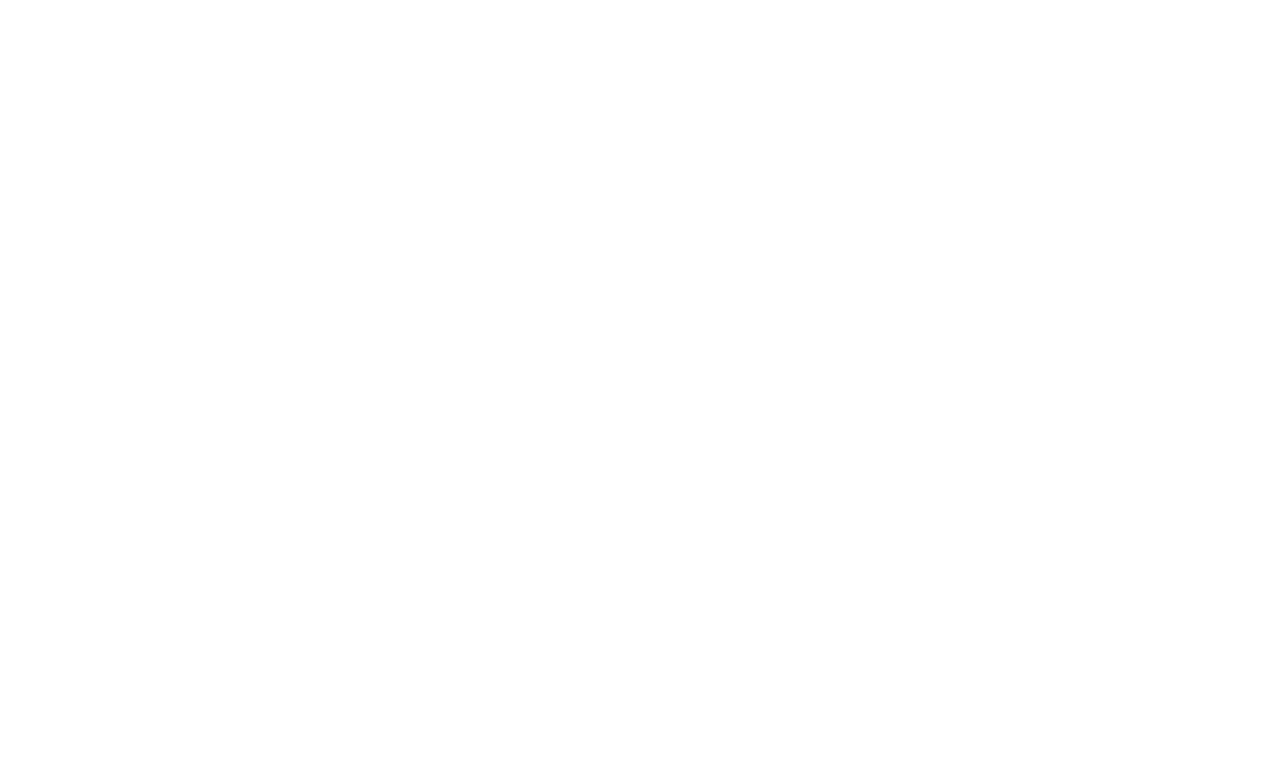
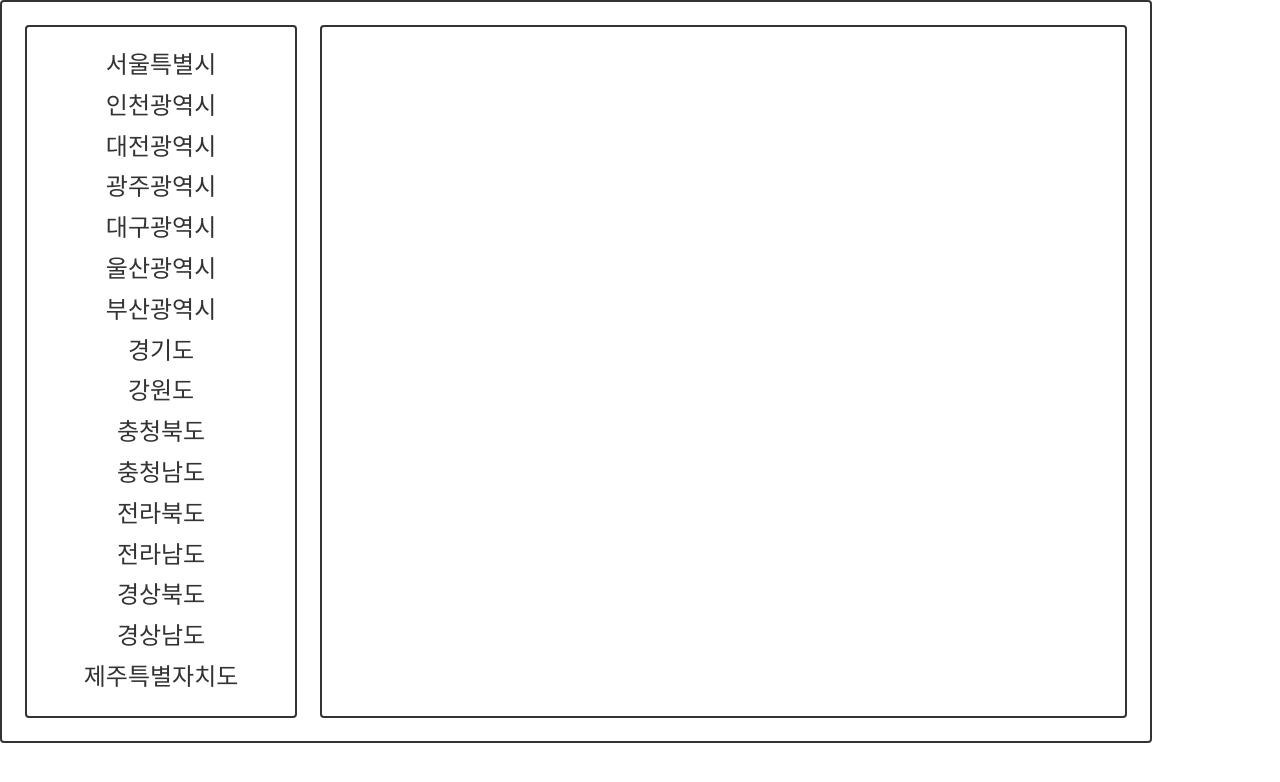
Before and after one commit to HOPE-2024/front, a React (Create React App) app: page /ChatList in a window 1280 px wide. Before the commit this address had no page. Shown: the top 782 px of the page. Built offline with nearby package versions, Linux system fonts and the light colour scheme.

Commit message:
버튼 컴포넌트 글로벌스타일 블랙색상 추가 채팅 컴포넌트 추가

```diff
--- a/src/App.js
+++ b/src/App.js
@@ -1,24 +1,20 @@
-import { BrowserRouter, Route, Routes } from "react-router-dom";
 import "./App.css";
 import GlobalStyle from "./utils/GlobalStyle";
-import { Home } from "./pages/Home";
+import { Route, Routes, BrowserRouter as Router } from "react-router-dom";
 import { Login } from "./pages/member/Login";
-import { Template } from "./component/Template/Template";
+import { ChatList } from "./pages/chat/ChatList";
 
 function App() {
   return (
     <>
       <GlobalStyle />
-      <BrowserRouter>
+      <Router>
         <Routes>
           <Route path="/Login" element={<Login />} />
-          <Route element={<Template />}>
-            <Route path="/" element={<Home />} />
-          </Route>
+          <Route path="/ChatList" element={<ChatList />} />
         </Routes>
-      </BrowserRouter>
+      </Router>
     </>
   );
 }
-
 export default App;
--- /dev/null
+++ b/src/css/chat/AreaListCss.jsx
@@ -0,0 +1,72 @@
+import styled from "styled-components";
+
+export const ChatListOutLine = styled.div`
+  color: var(--BLACK);
+  display: flex;
+  justify-content: center;
+  border: 2px solid var(--BLACK);
+  width: 90%;
+  height: 90%;
+  border-radius: 4px;
+`;
+
+export const InLineLeft = styled.div`
+  color: var(--BLACK);
+  padding: 1em;
+  gap: 0.5em;
+  font-size: 3vh;
+  display: flex;
+  flex-direction: column;
+  align-items: center;
+  justify-content: center;
+  width: 25%;
+  border: 2px solid var(--BLACK);
+  border-radius: 4px;
+  margin: 2% 0 2% 2%;
+`;
+
+export const InLineRight = styled.div`
+  color: var(--BLACK);
+  width: 75%;
+  border: 2px solid var(--BLACK);
+  border-radius: 4px;
+  margin: 2% 2% 2% 2%;
+`;
+
+export const CityList = [
+  "서울특별시",
+  "인천광역시",
+  "대전광역시",
+  "광주광역시",
+  "대구광역시",
+  "울산광역시",
+  "부산광역시",
+  "경기도",
+  "강원도",
+  "충청북도",
+  "충청남도",
+  "전라북도",
+  "전라남도",
+  "경상북도",
+  "경상남도",
+  "제주특별자치도",
+];
+
+export const CityItem = styled.div`
+  line-height: 1.2;
+  background-image: linear-gradient(transparent 70%, #3c84f8 40%);
+  background-repeat: no-repeat;
+  background-size: 0% 100%;
+  transition: background-size 0.8s;
+  color: var(--BLACK);
+  cursor: pointer;
+
+  &:hover {
+    background-size: 100% 100%;
+  }
+
+  &.clicked {
+    line-height: 1.2;
+    background-size: 100% 100%;
+  }
+`;
--- a/src/css/chat/ChatListCss.jsx
+++ /dev/null
@@ -1,3 +0,0 @@
-import styled from "styled-components";
-
-export const Header = styled.div``;
--- a/src/pages/chat/ChatList.jsx
+++ b/src/pages/chat/ChatList.jsx
@@ -1,9 +1,40 @@
-import styled from "styled-components";
-import { Header } from "../../css/chat/ChatListCss";
+import { useState } from "react";
+import {
+  InLineLeft,
+  InLineRight,
+  ChatListOutLine,
+  CityList,
+  CityItem,
+} from "../../css/chat/AreaListCss";
 
 export const ChatList = () => {
-  return;
-  <>
-    <Header>채팅방</Header>
-  </>;
+  const [selectedCities, setSelectedCities] = useState([]);
+
+  const handleCityClick = (city) => {
+    if (selectedCities.includes(city)) {
+      setSelectedCities((prevCities) =>
+        prevCities.filter((selectedCity) => selectedCity !== city)
+      );
+    } else {
+      setSelectedCities((prevCities) => [...prevCities, city]);
+    }
+  };
+  return (
+    <>
+      <ChatListOutLine>
+        <InLineLeft>
+          {CityList.map((city, index) => (
+            <CityItem
+              key={index}
+              onClick={() => handleCityClick(city)}
+              className={`${selectedCities.includes(city) ? "clicked" : ""}`}
+            >
+              {city}
+            </CityItem>
+          ))}
+        </InLineLeft>
+        <InLineRight></InLineRight>
+      </ChatListOutLine>
+    </>
+  );
 };
--- a/src/utils/GlobalStyle.jsx
+++ b/src/utils/GlobalStyle.jsx
@@ -8,6 +8,7 @@
     --SKY : #3C84F8 ;
     --NAVY : #023382 ;
     --DEEPBLUE :  #023B96;
+    --BLACK : #333;
   }
   * {
     box-sizing: border-box;
```
Also changed, not shown: src/component/Common/button.jsx (added, +20 -0 lines).
